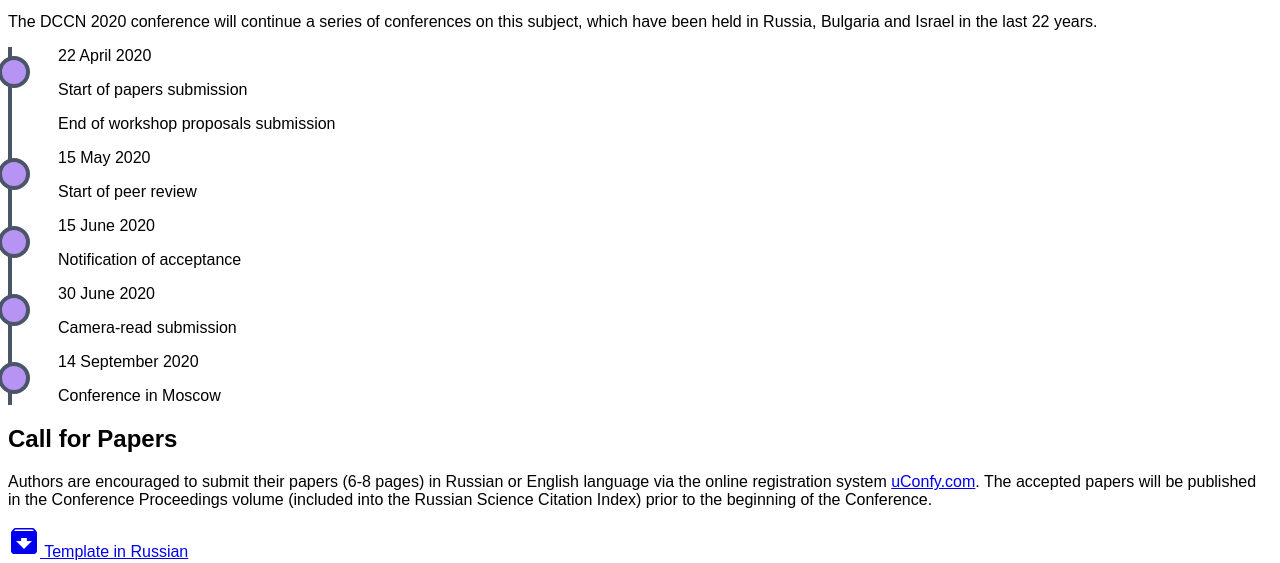
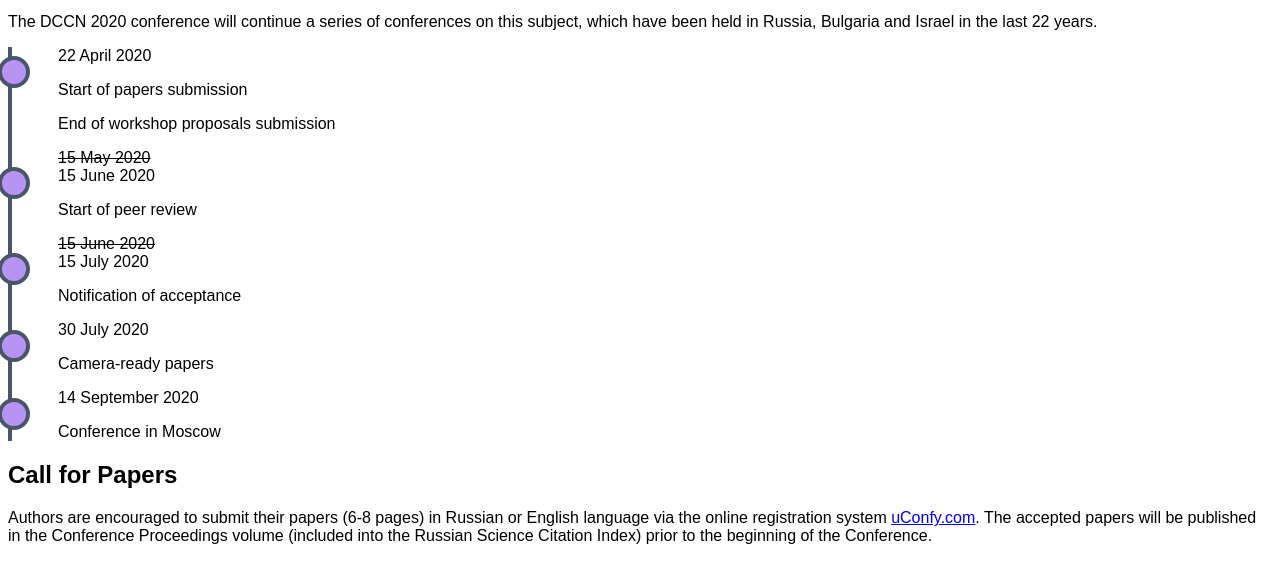
Before and after one commit to dccnconf/2020.dccn.ru, a website: page src/index.html in a window 1280 px wide. Shown: the part 668-1231 px from the top of the page. Drawn offline with nearby package versions, Linux system fonts and the light colour scheme; files whose address does not match are found by name; a web font is replaced by a local one.

Commit message:
Update deadlines fot paper submission

```diff
--- a/src/index.html
+++ b/src/index.html
@@ -115,16 +115,24 @@
             <p class="comment mt-2">End of workshop proposals submission</p>
           </div>
           <div class="deadline py-4">
-            <p class="date">15 May 2020</p>
+            <p class="date">
+              <s>15 May 2020</s>
+              <br>
+              <span class="font-medium">15 June 2020</span>
+            </p>
             <p class="comment">Start of peer review</p>
           </div>
           <div class="deadline py-2">
-            <p class="date">15 June 2020</p>
+            <p class="date">
+              <s>15 June 2020</s>
+              <br>
+              <span class="font-medium">15 July 2020</span>
+            </p>
             <p class="comment">Notification of acceptance</p>
           </div>
           <div class="deadline pt-2 pb-4">
-            <p class="date">30 June 2020</p>
-            <p class="comment">Camera-read submission</p>
+            <p class="date">30 July 2020</p>
+            <p class="comment">Camera-ready papers</p>
           </div>
           <div class="deadline pt-4">
             <p class="date">14 September 2020</p>
```
Also changed, not shown: dist/index.html.
